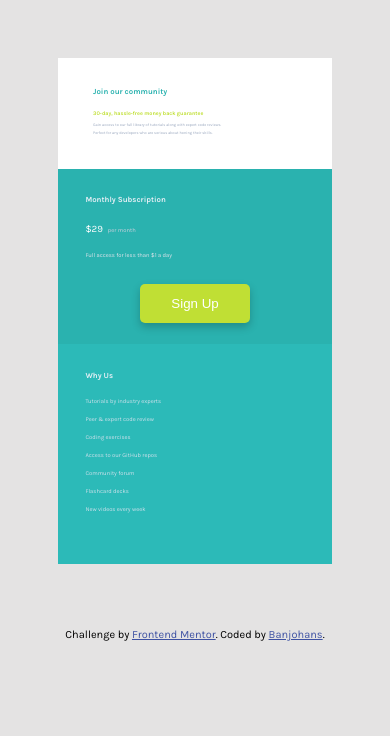
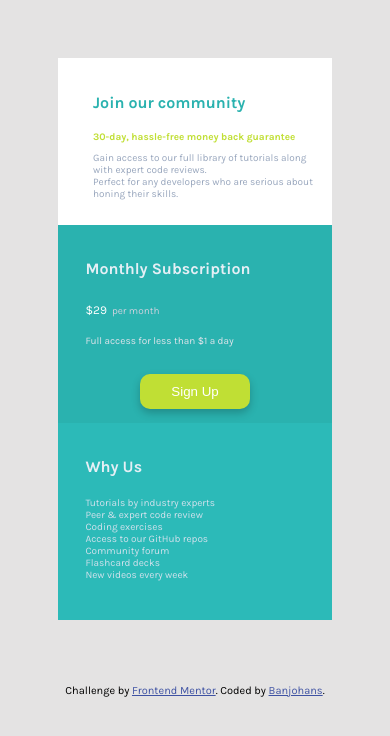
Before and after one commit to banjohans/2024.10.31-single-price-grid-component-master, a plain HTML site: page index.html in a window 390 px wide. Drawn offline with Linux system fonts and the light colour scheme.

Commit message:
second commit

```diff
--- a/style.css
+++ b/style.css
@@ -33,52 +33,59 @@ h1 {
   padding-top: 24px;
   padding-bottom: 9px;
   text-align: left;
-  font-size: 2vw;
+  font-size: clamp(16px, 2vw, 100px);
 }
 h2 {
   color: hsl(71, 73%, 54%);
-  font-size: 1.4vw;
+  font-size: clamp(10px, 1.4vw, 180px);
 }
 
 h3 {
   color: hsl(204, 43%, 93%);
-  font-size: 2vw;
+  font-size: clamp(16px, 2vw, 100px);
   padding-top: 5px;
   padding-bottom: 5px;
 }
 p {
   color: hsl(218, 22%, 90%);
-  font-size: 1.5vw;
+  font-size: clamp(10px, 1.5vw, 200px);
   line-height: 1.2rem;
   padding-bottom: 13px;
 }
 
 p2 {
   color: hsl(218, 22%, 83%);
-  font-size: 1.5vw;
+  font-size: clamp(10px, 1.5vw, 200px);
   line-height: 1.2rem;
   padding-bottom: 10px;
   align-items: center;
 }
 p3 {
   color: hsl(218, 22%, 70%);
-  font-size: 1.5vw;
+  font-size: clamp(10px, 1.5vw, 200px);
   line-height: 1.2rem;
   padding-bottom: 30px;
 }
 ul {
   list-style-type: none;
   /* color: hsl(204, 43%, 98%); */
-  font-size: 1vw;
+  font-size: clamp(10px, 1.2vw, 200px);
   padding: 0;
   margin: 0;
   padding-bottom: 25px;
-  line-height: 2vw;
+  line-height: 1.2em;
+  padding-right: 10px;
 }
 li {
   color: hsl(204, 43%, 87%);
-  font-size: 1.5vw;
-  line-height: 18px;
+  font-size: clamp(10px, 1.5vw, 200px);
+  line-height: 1.2em;
+  cursor: pointer;
+}
+
+li:hover {
+  color: red;
+  transition: 0.2s;
 }
 
 div {
@@ -107,9 +114,9 @@ button {
   background-color: hsl(71, 73%, 54%);
   color: white;
   border: none;
-  border-radius: 5px;
+  border-radius: 0.75em;
   width: 50%;
-  padding: 12px;
+  padding: 0.75em;
   box-shadow: 0px 4px 8px rgba(0, 0, 0, 0.22);
 }
 
@@ -120,7 +127,7 @@ button:hover {
   border-color: black; */
   background-color: hsl(71, 73%, 44%);
   transition: 0.2s;
-  font-size: 2vw;
+  /* font-size: clamp(16px, 2vw, 24px); */
   /* color: hsl(179, 62%, 43%); */
 }
 
@@ -139,7 +146,7 @@ button:hover {
 
 #dollar::before {
   content: "$29";
-  font-size: 2.5vw;
+  font-size: clamp(12px, 2.5vw, 30px);
   color: white;
   padding-right: 5px;
 }
```
